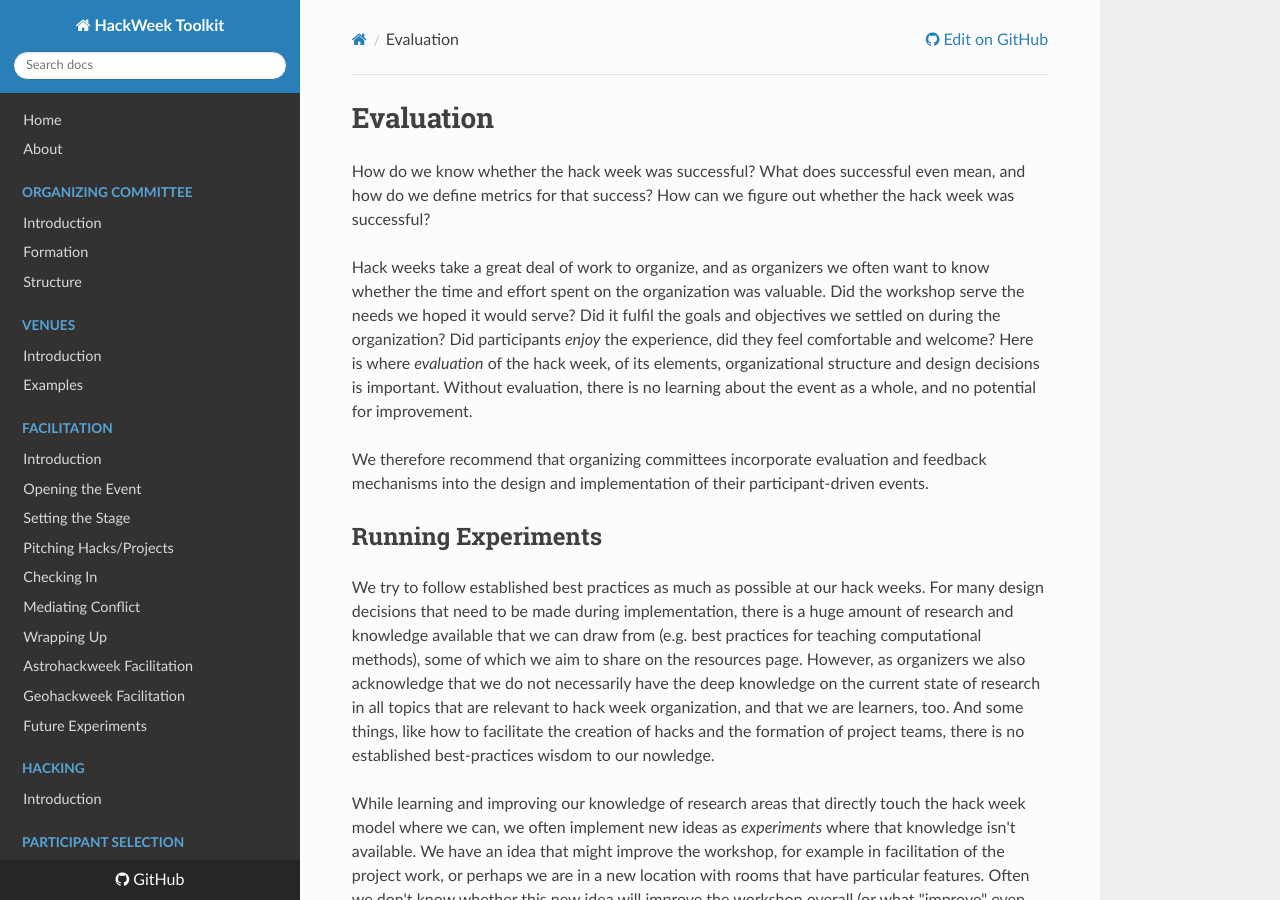
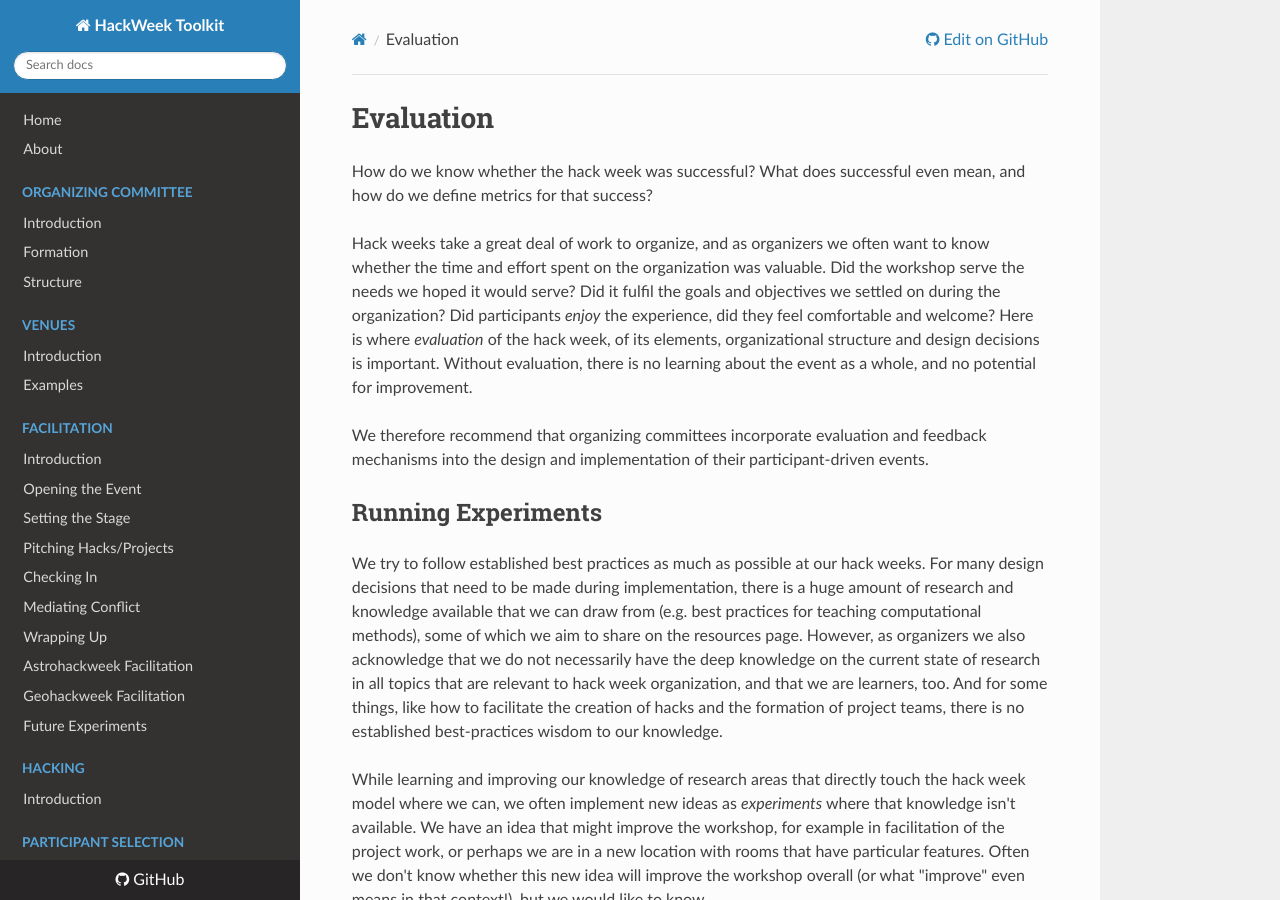
Before and after one commit to uwescience/HackWeek-Toolkit, an MkDocs documentation site: the page built from docs/Evaluation/Evaluation-Intro.md, in a window 1280 px wide and 900 px high. Built offline with MkDocs 1.6.1, drawn with Linux system fonts in a browser that asks for light colours; nearby versions of some CDN libraries.

Commit message:
fix a few typos

```diff
--- a/docs/Evaluation/Evaluation-Intro.md
+++ b/docs/Evaluation/Evaluation-Intro.md
@@ -1,7 +1,7 @@
 # Evaluation
 
 How do we know whether the hack week was successful? What does successful even mean, and how do we define
-metrics for that success? How can we figure out whether the hack week was successful?
+metrics for that success?
 
 Hack weeks take a great deal of work to organize, and as organizers we often want to know whether the
 time and effort spent on the organization was valuable. Did the workshop serve the needs we hoped it would
@@ -20,8 +20,8 @@ that need to be made during implementation, there is a huge amount of research a
 we can draw from (e.g. best practices for teaching computational methods), some of which we aim to share
 on the resources page. However, as organizers we also acknowledge that we do not necessarily have the deep
 knowledge on the current state of research in all topics that are relevant to hack week organization, and
-that we are learners, too. And some things, like how to facilitate the creation of hacks and the formation
-of project teams, there is no established best-practices wisdom to our nowledge.
+that we are learners, too. And for some things, like how to facilitate the creation of hacks and the formation
+of project teams, there is no established best-practices wisdom to our knowledge.
 
 While learning and improving our knowledge of research areas that directly touch the hack week model where
 we can, we often implement new ideas as *experiments* where that knowledge isn't available. We have an
```
